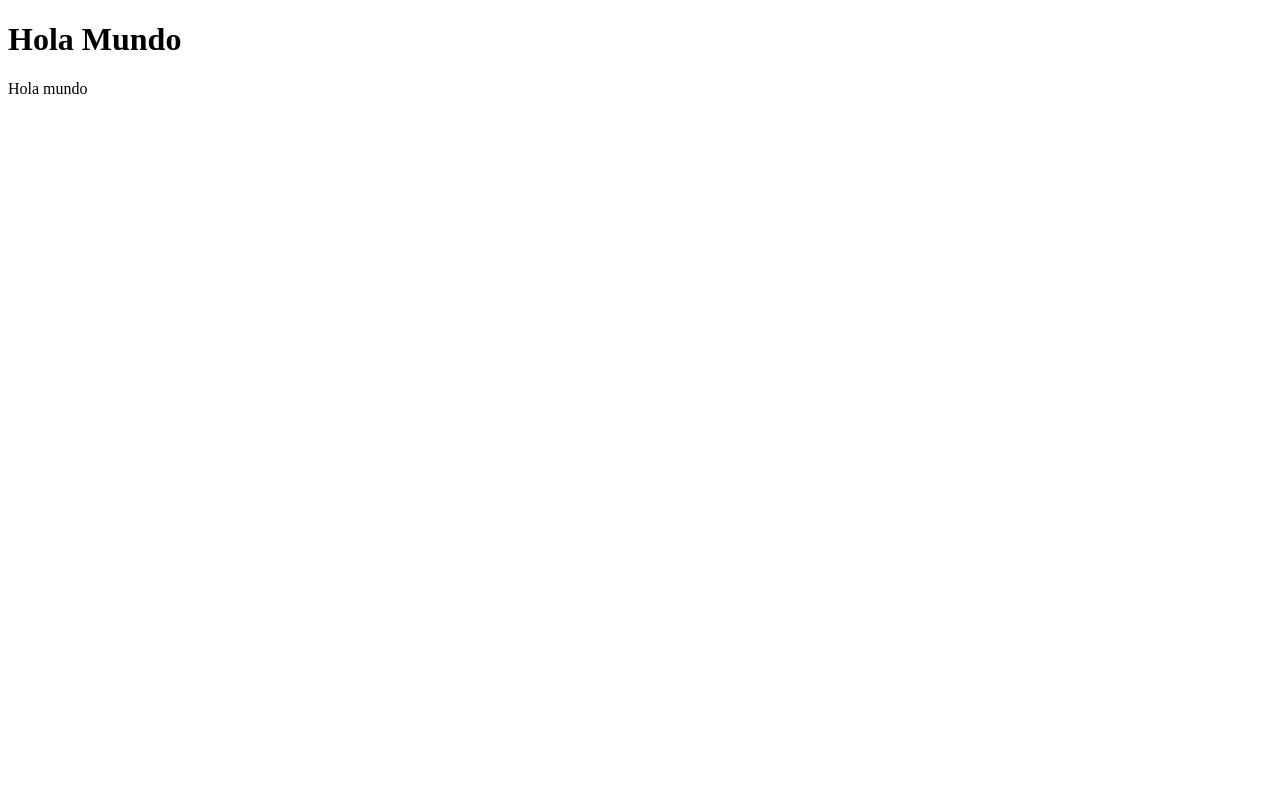
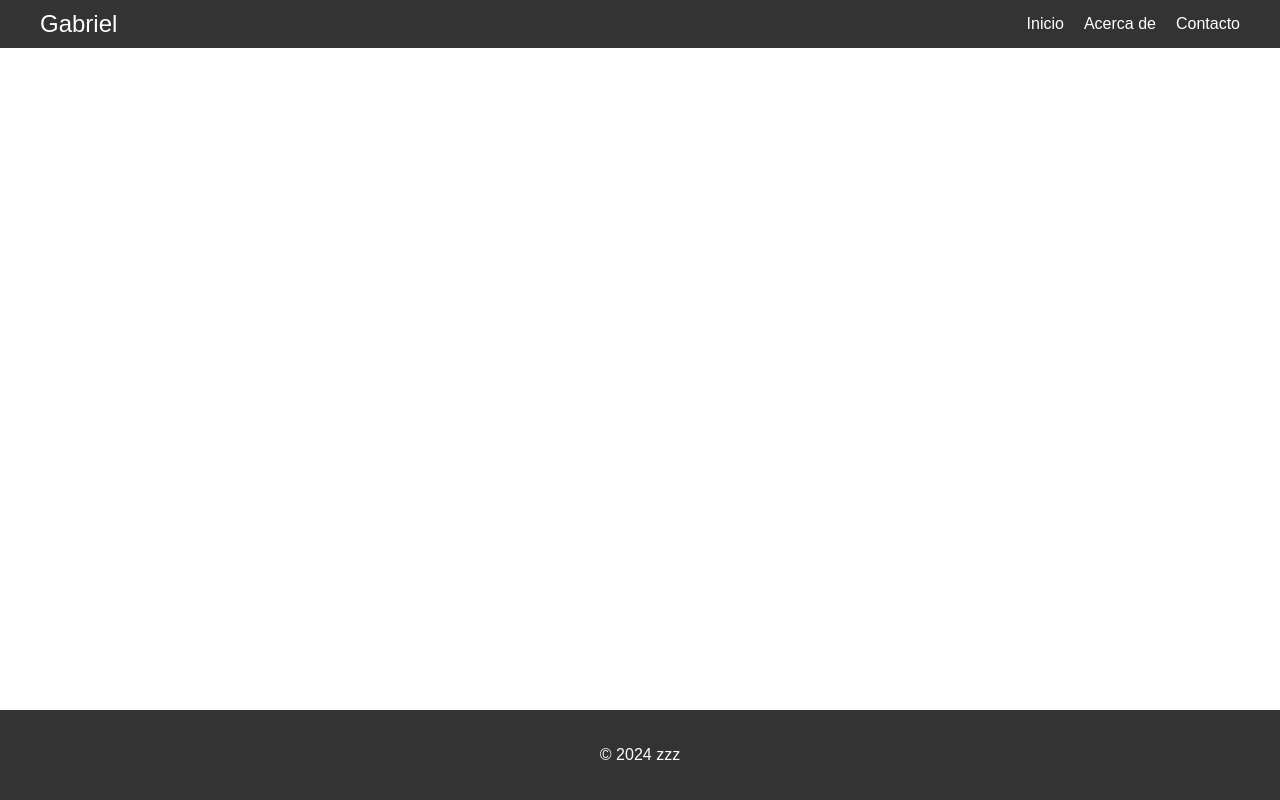
Before and after one commit to NuggetNuclear/Proyecto-W, a plain HTML site: page index.html in a window 1280 px wide. Drawn offline with Linux system fonts and the light colour scheme; a web font is replaced by a local one.

Commit message:
Basic Layout

```diff
--- a/index.html
+++ b/index.html
@@ -1,10 +1,40 @@
 <!DOCTYPE html>
-<html>
+<html lang="es">
+
 <head>
-    <title>Proyecto W</title>
+    <meta charset="UTF-8"> <!-- Codificación de caracteres -->
+    <meta name="viewport" content="width=device-width, initial-scale=1.0"> <!-- Escalabilidad -->
+
+    <title>Proyecto W</title> <!-- Título de la página -->
+
+    <!-- Fuentes y CSS -->
+
+    <link href="https://fonts.googleapis.com/css2?family=SUSE:wght@400;700&display=swap" rel="stylesheet">
+    <link rel="stylesheet" href="styles.css">
 </head>
+
 <body>
-    <h1>Hola Mundo</h1>
-    <p>Hola mundo</p>
+    <!-- Navbar -->
+    <nav class="navbar"> <!-- Barra de navegación -->
+        <div class="container">
+            <a href="#" class="logo">Gabriel</a> <!-- Logo -->
+            <ul class="nav-links"> <!-- 'Unordered List (ul)' con links -->
+                <li><a href="#home">Inicio</a></li>
+                <li><a href="#about">Acerca de</a></li>
+                <li><a href="#contact">Contacto</a></li>
+            </ul>
+        </div>
+    </nav>
+
+    <main>
+
+    </main>
+
+    <!-- Footer -->
+    <footer class="footer"> <!-- Pie de página -->
+        <div class="container">
+            <p>&copy; 2024 zzz</p>
+        </div>
+    </footer>
 </body>
 </html>
--- /dev/null
+++ b/styles.css
@@ -0,0 +1,67 @@
+/* General styles */
+body {
+    font-family: 'SUSE', sans-serif;
+    margin: 0;
+    padding: 0;
+    box-sizing: border-box;
+}
+
+/* Navbar styles */
+.navbar {
+    background-color: #333;
+    color: white;
+    padding: 10px 0;
+}
+
+.navbar .container {
+    display: flex;
+    justify-content: space-between;
+    align-items: center;
+    max-width: 1200px;
+    margin: 0 auto;
+    padding: 0 20px;
+}
+
+.navbar .logo {
+    font-size: 1.5em;
+    text-decoration: none;
+    color: white;
+}
+
+.navbar .nav-links {
+    list-style: none;
+    display: flex;
+    margin: 0;
+    padding: 0;
+}
+
+.navbar .nav-links li {
+    margin-left: 20px;
+}
+
+.navbar .nav-links a {
+    text-decoration: none;
+    color: white;
+    font-size: 1em;
+}
+
+.navbar .nav-links a:hover {
+    text-decoration: underline;
+}
+
+/* Footer styles */
+.footer {
+    background-color: #333;
+    color: white;
+    text-align: center;
+    padding: 20px 0;
+    position: absolute;
+    width: 100%;
+    bottom: 0;
+}
+
+.footer .container {
+    max-width: 1200px;
+    margin: 0 auto;
+    padding: 0 20px;
+}
```
